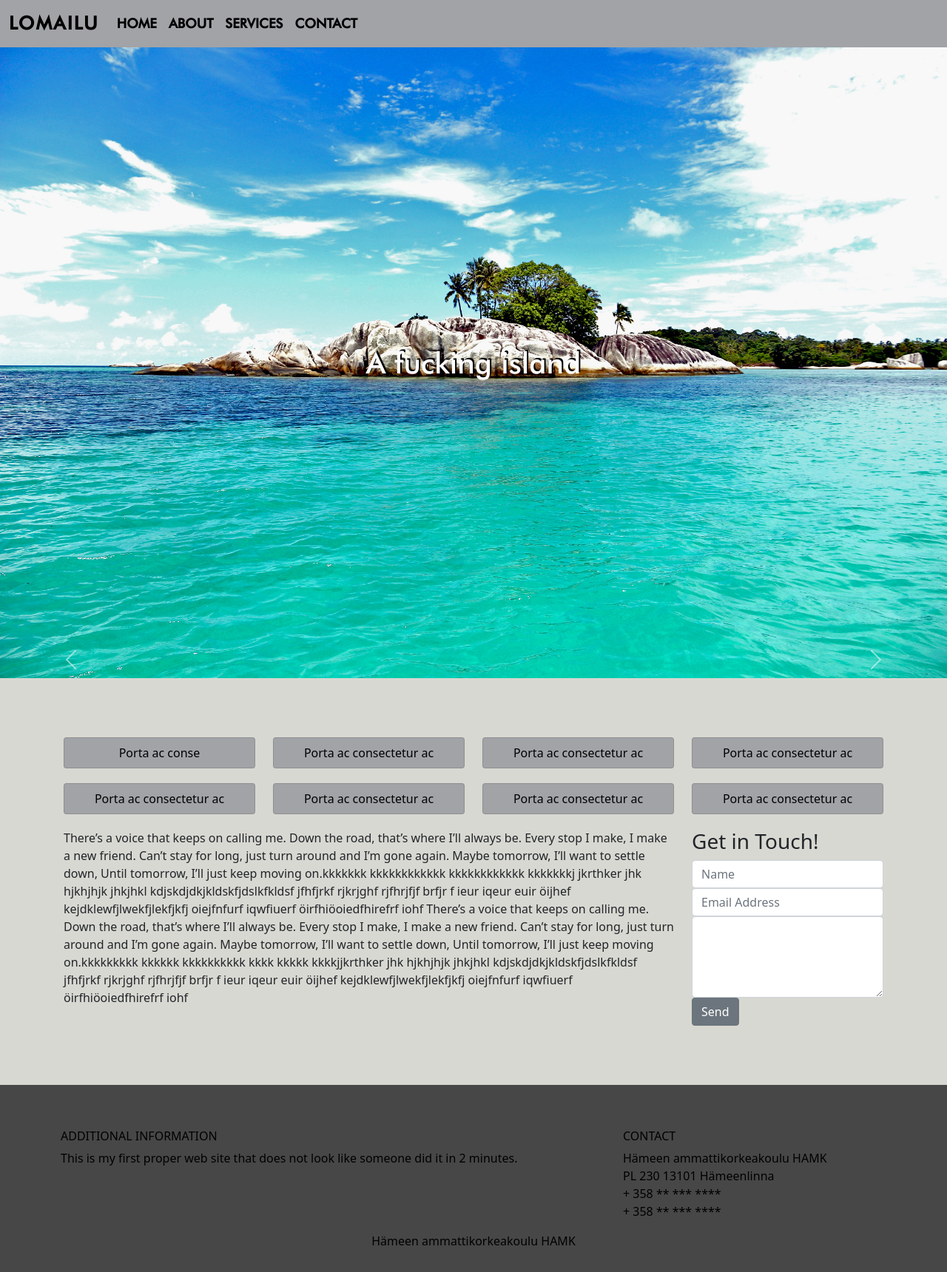
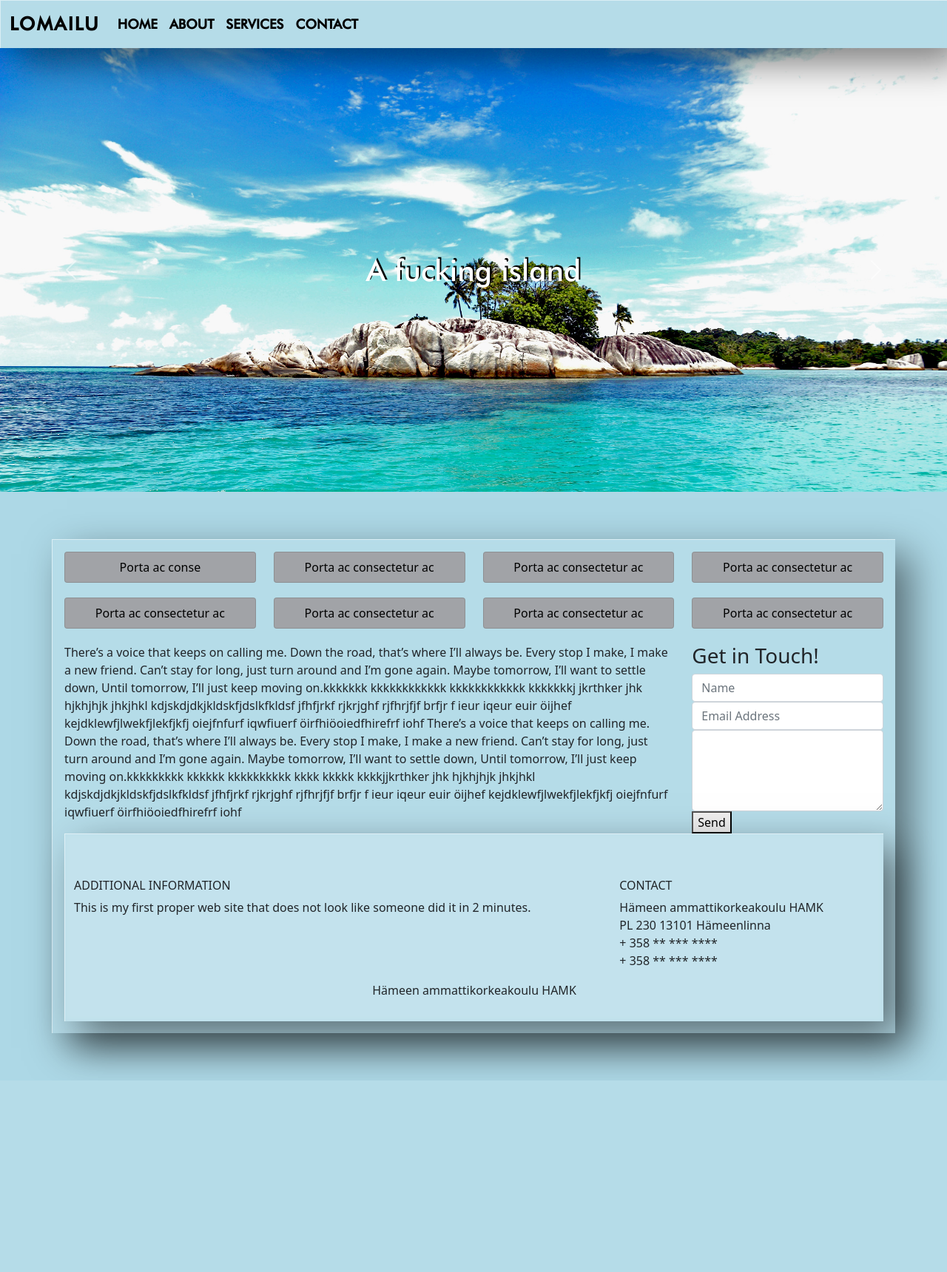
Before and after one commit to jerejalmari/Jeres-Angels-wwwProject, a PHP site: page / in a window 1280 px wide. Shown: the whole page at 74% size. After the commit the page ends 1461 px from the top, so only its background shows below. Run offline with PHP 8.4, Linux system fonts and the light colour scheme.

Commit message:
säätöö

```diff
--- a/index.html
+++ b/index.html
@@ -35,14 +35,14 @@
       <div class="collapse navbar-collapse" id="navbarSupportedContent">
         <ul class="navbar-nav ml-auto mb-2 mb-lg-0">
           <li class="nav-item active">
-            <a class="nav-link" href="#carouselExampleCaptions">Home</a>
+            <a class="nav-link" href="#">Home</a>
           </li>
           <li class="nav-item">
-            <a class="nav-link" href="#">About</a>
+            <a class="nav-link" href="About.html">About</a>
           </li>
 
           <li class="nav-item">
-            <a class="nav-link" href="#">Services</a>
+            <a class="nav-link" href="">Services</a>
           </li>
           <li class="nav-item">
             <a class="nav-link" href="#foot1">Contact</a>
@@ -90,6 +90,8 @@
       <span class="carousel-control-next-icon" aria-hidden="true"></span>
       <span class="visually-hidden">Next</span>
     </a>
+
+    </div>
 
 
 
@@ -164,18 +166,21 @@
 
         <div class="col-lg-3 col-md-4 col-sm-12">
           <h3 class="feature-title">Get in Touch!</h3>
+          <form action="Contact.php">
           <div class="form-group">
-            <input type="text" class="form-control" placeholder="Name" name="Laura">
+            <input type="text" class="form-control" placeholder="Name" name="name">
           </div>
           <div class="form-group">
             <input type="email" class="form-control" placeholder="Email Address" name="email">
           </div>
           <div class="form-group">
-            <textarea class="form-control" rows="4"></textarea>
+           <div>
+            <textarea name="message" class="form-control" rows="4"></textarea>
+            <button class="submitbutton">Send</button>
           </div>
-          <input type="submit" class="btn btn-secondary btn-block" value="Send" name="Laura">
+
         </div>
-
+      </form>
 
 
       </div>
@@ -201,7 +206,7 @@
   </footer>
 
 
-
+</div>
 
 
 
--- a/main.css
+++ b/main.css
@@ -9,15 +9,25 @@ font-family: futura;
 
 
 body {
+     background-color: lightblue;
+
+        max-width: 100%;
         padding: 0;
         margin: 0;
-    background: #d8d8d2;
-    max-width: 100%;
+
+
   }
   .features {
     margin: 4em auto;
     padding: 1em;
     position: relative;
+
+       box-shadow: 20px 20px 50px rgba(0, 0 ,0 , 0.5);
+       background: rgba(255, 255, 255, 0.1);
+
+       border-top: 1px solid rgba(255, 255, 255, 0.5);
+       border-left: 1px solid rgba(255, 255, 255, 0.5);
+       backdrop-filter: blur(5px);
   }
 
   .list-group-item-warning{
@@ -31,8 +41,13 @@ body {
 
 
 .footer{
-    background-color: rgb(71, 71, 71);
-    color: black;
+
+    box-shadow: 20px 20px 50px rgba(0, 0 ,0 , 0.5);
+    background: rgba(255, 255, 255, 0.1);
+
+    border-top: 1px solid rgba(255, 255, 255, 0.5);
+    border-left: 1px solid rgba(255, 255, 255, 0.5);
+    backdrop-filter: blur(5px);
     padding: 60px 0 30px;
 }
 
@@ -44,7 +59,16 @@ body {
 
 
 .navbar-custom{
-    background-color:rgb(161, 163, 167);
+
+    box-shadow: 20px 20px 50px rgba(0, 0 ,0 , 0.5);
+    background: rgba(255, 255, 255, 0.1);
+    overflow: hidden;
+    display: flex;
+    justify-content: center;
+    align-items: center;
+    border-top: 1px solid rgba(255, 255, 255, 0.5);
+    border-left: 1px solid rgba(255, 255, 255, 0.5);
+    backdrop-filter: blur(5px);
 }
 
 .navbar-nav a {
@@ -61,22 +85,20 @@ body {
 	font-weight: bold;
 	letter-spacing: 2px;
 }
-.navbar-light .navbar-nav .active .nav-link, .navbar-light .navbar-nav .nav-link.active, .navbar-light .navbar-nav .nav-link.show, .navbar-light .navbar-nav .show .nav-link {
-	color:black;
-}
-.navbar-light .navbar-nav .nav-link {
+
+.navbar-light .navbar-nav .nav-link  {
 	color:black;
 }
 .navbar-nav {
 	text-align: center;
 }
 
-.nav-link.active, .nav-link:focus {
-	color: black;
+ .nav-link.active,  .nav-link:focus {
+	color:white;
 }
 
-.navbar-light .navbar-nav .nav-link:focus, .navbar-light .navbar-nav .nav-link:hover {
-	color:black;
+ .navbar-light .navbar-nav .nav-link:focus,  .navbar-light .navbar-nav .nav-link:hover {
+	color:white;
 }
 
 
@@ -84,10 +106,13 @@ body {
 
 
     .carousel-item  {
-        height: 100;
+        height: 75vh;
 
         width: 100%;
+
+
     }
+
 
     .w-100{
         z-index: 20;
--- a/script.js
+++ /dev/null
@@ -1,16 +0,0 @@
-$("#nav ul li a[href^='#']").on('click', function(e) {
-
-
-    e.preventDefault();
-
-
-    $('html, body').animate({
-        scrollTop: $(this.hash).offset().top
-      }, 300, function(){
-
-      l
-
-        window.location.hash = this.hash;
-      });
-
- });
```
Also changed, not shown: other parts of main.css (+57 -11 lines), About.html (added, +66 -0 lines), Contact.php (added, +19 -0 lines), catto.jpg (deleted), rentoudu.png (deleted). Lines whose indentation alone changed are shown as unchanged.
